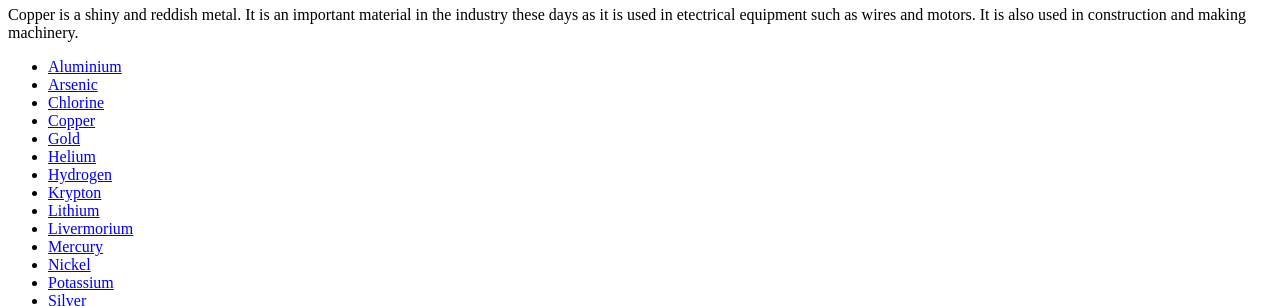
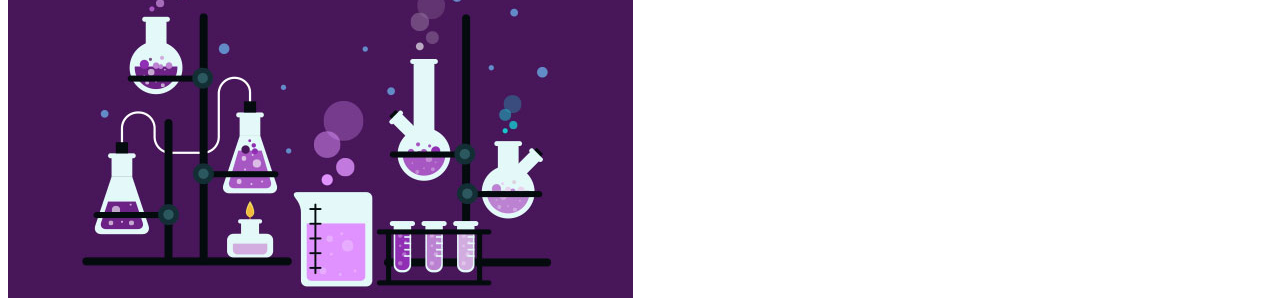
Before and after one commit to ShazaH-WebProject/AyeshaZ-WebProject.github.io, a plain HTML site: page index.html in a window 1280 px wide. Shown: the part 60-366 px from the top of the page. Drawn offline with Linux system fonts and the light colour scheme.

Commit message:
Update index.html

```diff
--- a/index.html
+++ b/index.html
@@ -1,6 +1,9 @@
 <html>
 
   <head>
+
+    <img src="./images/c40a5488-11be-43b0-843f-a2e6ef9f0612.jpeg">
+
      <style>
        .list {
             list-style-type: disc;
```
